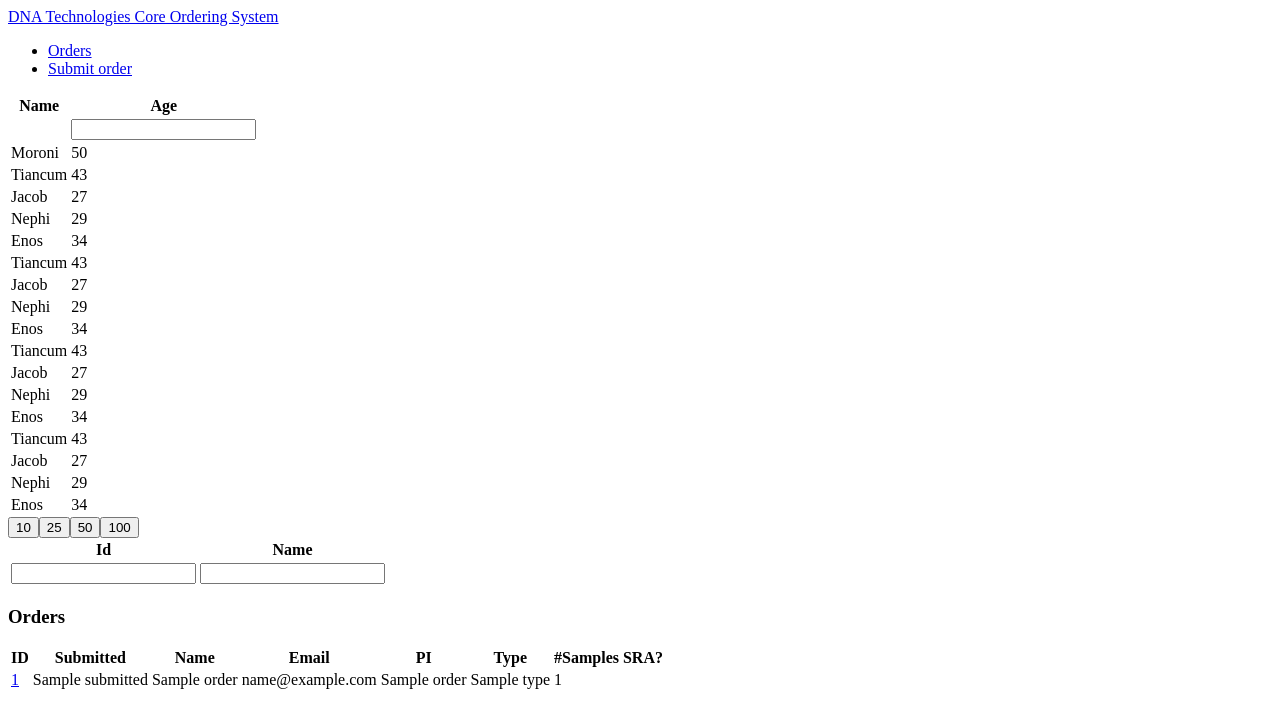
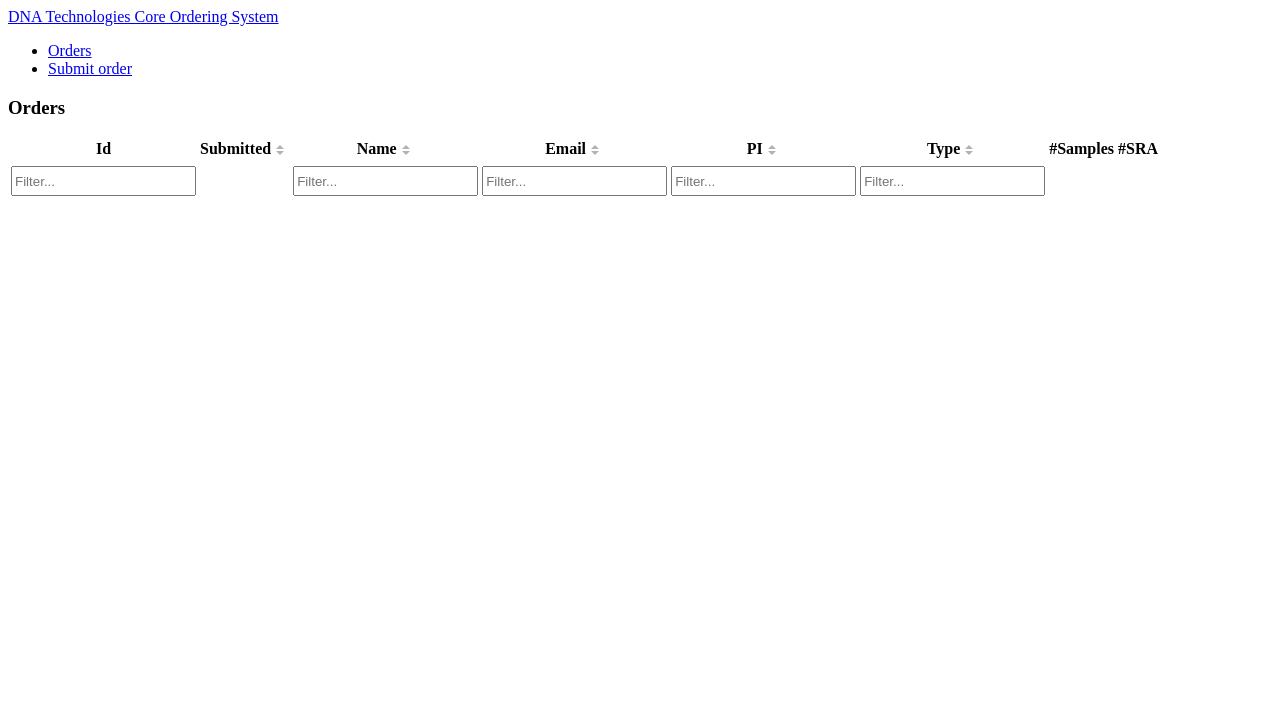
Before and after one commit to amschaal/submissions, a Django app: template dnaorder/templates/orders_searchable.html in a window 1280 px wide. Shown: the top 728 px of the page. Run offline with Django 3.2, Linux system fonts and the light colour scheme; the template is opened without the code that fills it: most values are stand-ins (such as "Sample title", 1, 10 or a date in 2020); lists and menus that the app fills with data are empty; some libraries are stand-ins or nearby versions.

Commit message:
API driven order viewing improvements

```diff
--- a/dnaorder/api/viewsets.py
+++ b/dnaorder/api/viewsets.py
@@ -5,4 +5,4 @@ from dnaorder.models import Submission
 class SubmissionViewSet(viewsets.ReadOnlyModelViewSet):
     queryset = Submission.objects.all()
     serializer_class = SubmissionSerializer
-    filter_fields = {'id':['icontains','exact'],'phone':['icontains']}
+    filter_fields = {'id':['icontains','exact'],'phone':['icontains'],'name':['icontains'],'email':['icontains'],'pi_name':['icontains'],'pi_email':['icontains'],'institute':['icontains'],'type__name':['icontains']}
--- a/dnaorder/settings.py
+++ b/dnaorder/settings.py
@@ -136,7 +136,7 @@ REST_FRAMEWORK = {
     'DEFAULT_PERMISSION_CLASSES': [
         'rest_framework.permissions.IsAdminUser'
     ],
-    'DEFAULT_FILTER_BACKENDS': ('rest_framework_filters.backends.DjangoFilterBackend',),
+    'DEFAULT_FILTER_BACKENDS': ('rest_framework_filters.backends.DjangoFilterBackend','rest_framework.filters.OrderingFilter'),
     'DEFAULT_PAGINATION_CLASS': 'dnaorder.api.pagination.StandardPagePagination',
     'PAGE_SIZE': 10,
     'PAGINATE_BY_PARAM': 'page_size',  # Allow client to override, using `?page_size=xxx`.
--- a/dnaorder/templates/orders_searchable.html
+++ b/dnaorder/templates/orders_searchable.html
@@ -11,85 +11,50 @@
     <script src="/static/vendor/angular/angular.min.js"></script>
     <script src="/static/vendor/ng-table/ng-table.min.js"></script>
     <script src="/static/js/services/ng-table-services.js"></script>
+    <link rel="stylesheet" href="/static/vendor/ng-table/ng-table.min.css">
+    <style>
+    .ng-table-counts{
+    	float:right;
+    	display:inline-block;
+    	margin-top: 10px;
+    }
+    .ng-table-pagination{
+    	float:left;
+    	display:inline-block;
+    	margin-top: 10px;
+    }
+    </style>
 <div ng-app="main">
 
 
 <div ng-controller="DemoCtrl as demo">
-
+<h3>Orders</h3>
 {% verbatim %}
-<table ng-table="demo.tableParams" class="table" >
-        <tr ng-repeat="user in $data">
-            <td data-title="'Name'" ng-if="true">
-                {{user.name}}
-            </td>
-            <td data-title="'Age'" ng-if="true" filter="{ age: 'text'}">
-                {{user.age}}
-            </td>
-        </tr>
-    </table>
-<table ng-table="demo.orderTable" class="table" >
-        <tr ng-repeat="order in $data">
-            <td data-title="'Id'" filter="{ id__icontains: 'text'}">
-                {{order.id}}
-            </td>
-            <td data-title="'Name'" filter="{ name__icontains: 'text'}">
-                {{order.name}}
-            </td>
-        </tr>
-    </table>
+<table ng-table="demo.orderTable" class="table striped" >
+   <tr ng-repeat="order in $data">
+       <td data-title="'Id'" filter="{ id__icontains: 'text'}"><a href="/orders/{{order.id}}/">{{order.id}}</a></td>
+       <td data-title="'Submitted'" sortable="'submitted'">{{order.submitted|date}}</td>
+       <td data-title="'Name'" filter="{ name__icontains: 'text'}" sortable="'name'">{{order.name}}</td>
+       <td data-title="'Email'" filter="{ email__icontains: 'text'}" sortable="'email'">{{order.email}}</td>
+       <td data-title="'PI'" filter="{ pi_name__icontains: 'text'}" sortable="'pi_name'">{{order.pi_name}}</td>
+       <td data-title="'Type'" filter="{ type__name__icontains: 'text'}" sortable="'type__name'">{{order.type.name}}</td>
+       <td data-title="'#Samples'">{{order.sample_data.length}}</td>
+       <td data-title="'#SRA'">{{order.sra_data.length}}</td>
+   </tr>
+</table>
 {% endverbatim %}
-
-<h3>Orders</h3>
-<table>
-<thead>
-<tr><th>ID</th><th>Submitted</th><th>Name</th><th>Email</th><th>PI</th><th>Type</th><th>#Samples</th><th>SRA?</th></tr>
-</thead>
-<tbody>
-{% for o in orders %}
-<tr><td><a title="{{o.id}}" href="{% url 'order' id=o.id %}">{{o.id|truncatechars:10}}</a></td><td>{{o.submitted}}</td><td>{{o.name}}</td><td>{{o.email}}</td><td>{{o.pi_name}}</td><td>{{o.type}}</td><td><span title="{% for s in o.sample_ids %}{{s}}{% if not forloop.last %}, {% endif %}{% endfor %}">{{o.sample_ids|length}}</span></td><td>{% if o.sra_form %}<i class="small material-icons" style="color:green">check_circle</i>{% endif %}</td></tr>
-{% endfor %}
-</tbody>
-</table>
 
     <script>
         var app = angular.module('main', ['ngTable']).
                 controller('DemoCtrl', function($scope, NgTableParams,DRFNgTableParams,$http) {
                     var self = this;
-                    var data = [{name: "Moroni", age: 50},
-                        {name: "Tiancum", age: 43},
-                        {name: "Jacob", age: 27},
-                        {name: "Nephi", age: 29},
-                        {name: "Enos", age: 34},
-                        {name: "Tiancum", age: 43},
-                        {name: "Jacob", age: 27},
-                        {name: "Nephi", age: 29},
-                        {name: "Enos", age: 34},
-                        {name: "Tiancum", age: 43},
-                        {name: "Jacob", age: 27},
-                        {name: "Nephi", age: 29},
-                        {name: "Enos", age: 34},
-                        {name: "Tiancum", age: 43},
-                        {name: "Jacob", age: 27},
-                        {name: "Nephi", age: 29},
-                        {name: "Enos", age: 34}];
-                    self.data = data;
-                self.tableParams = new NgTableParams({
-                    }, {
-                        getData:function(){return data;}
-                    });
                 self.orderTable = DRFNgTableParams('/api/orders',{});
-                self.orderTable_test = new NgTableParams({}, {
-        			filterOptions:{filterDelay: 500},
-        			getData: function(params) {
-        				// ajax request to api
-        				return $http.get('/api/orders/').then(function(response){
-        					console.log(response.data.results);
-        					params.total(response.data.count);
-       						return response.data;
-        				});
-        			}
-        		});
                 });
+       app.run(['$templateCache',
+          function($templateCache) {
+      $templateCache.put('ng-table/filters/text.html', '<input placeholder="Filter..." type="text" name="{{name}}" ng-disabled="$filterRow.disabled" ng-model="params.filter()[name]" ng-if="filter == \'text\'" class="input-filter form-control" />');
+         }
+        ]);
 
     </script>
     </div>
```
Also changed, not shown: dnaorder/api/serializers.py (+8 -1 lines).
